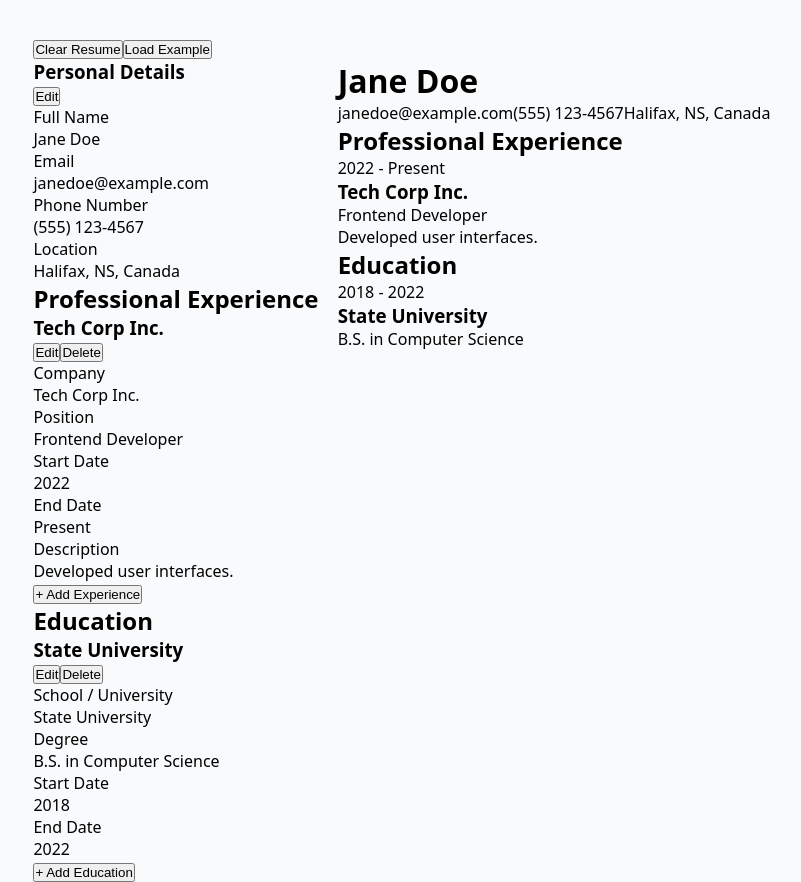
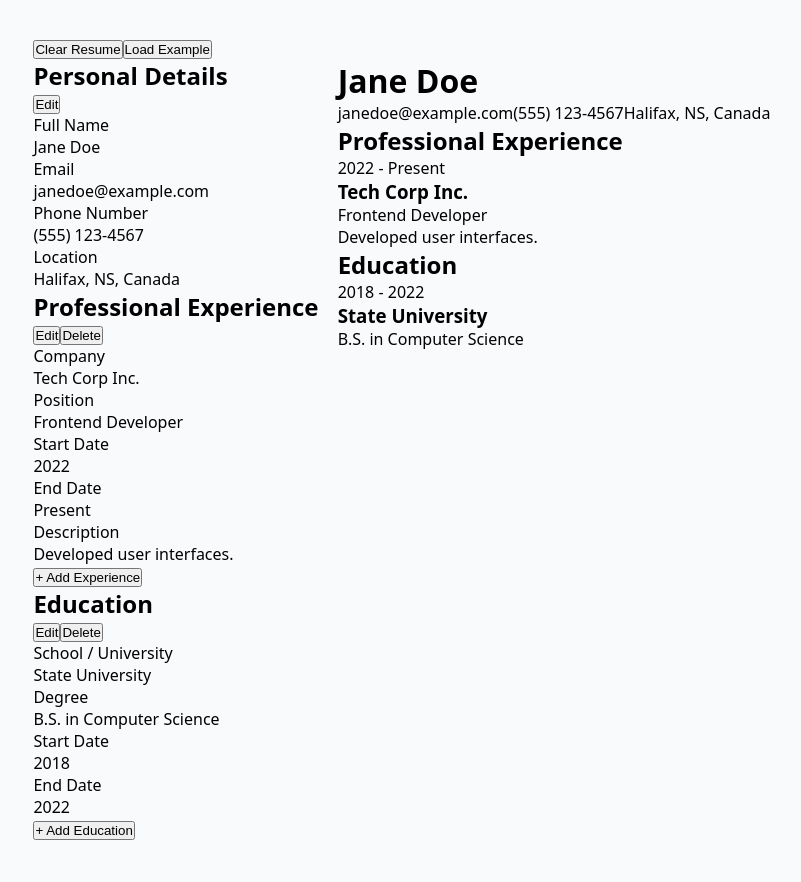
Before and after one commit to stevec-afk/cv-builder, a React (Vite) app: page / in a window 1280 px wide. Shown: the whole page, without its empty margins (5-806 px from the left). After the commit the page ends 840 px from the top, so only its background shows below. Built offline with nearby package versions, Linux system fonts and the light colour scheme.

Commit message:
standardize form sections HTML and classes

```diff
--- a/src/components/FormContainer.jsx
+++ b/src/components/FormContainer.jsx
@@ -30,6 +30,8 @@ function FormContainer(props) {
   return (
     <div className="form-container-column">
       {/* Personal details */}
+      <div className="section-group">
+        <h2>Personal Details</h2>
         <FormSection
           title="Personal Details"
           fields={personalFields}
@@ -38,6 +40,7 @@ function FormContainer(props) {
             onFormChange("general", fieldName, newText)
           }
         />
+      </div>
 
       {/* Experience section */}
       <div className="section-group">
--- a/src/components/FormSection.jsx
+++ b/src/components/FormSection.jsx
@@ -1,13 +1,12 @@
 import { useState } from "react";
 
 function FormSection(props) {
-  const { title, fields, data, onFieldChange, onDelete } = props;
+  const { fields, data, onFieldChange, onDelete } = props;
   const [isSubmitted, setIsSubmitted] = useState(true);
 
   return (
     <div className="form-section-card">
       <div className="form-section-header">
-        <h3>{title}</h3>
         <button
           type="button"
           onClick={() => setIsSubmitted(!isSubmitted)}
```
Lines whose indentation alone changed are shown as unchanged.
